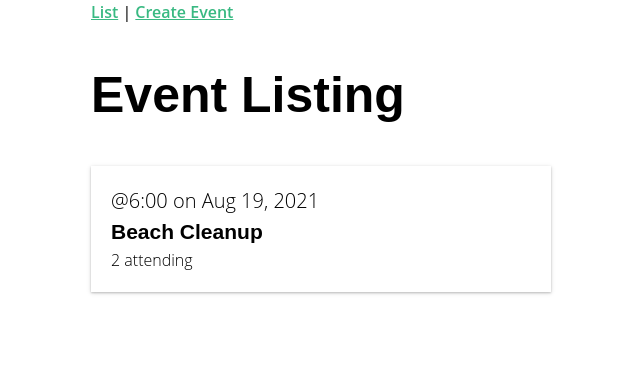
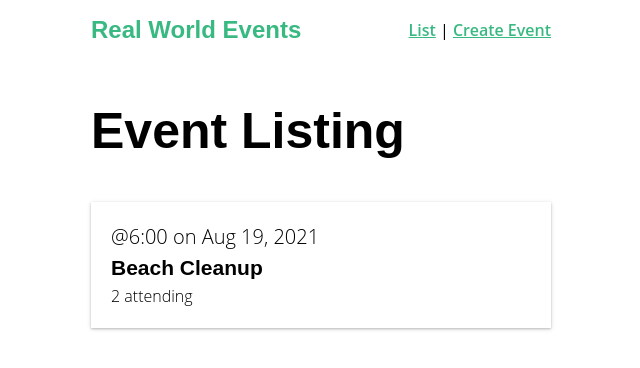
Before and after one commit to Leandri-Viviers/VueMastery-RealWorldVue2, a Vue app: page / in a window 1280 px wide. Shown: the top 368 px of the page, without its empty margins (319-959 px from the left). Built offline with nearby package versions, Linux system fonts and the light colour scheme.

Commit message:
Import Navbar in App

```diff
--- a/src/App.vue
+++ b/src/App.vue
@@ -1,12 +1,18 @@
 <template>
   <div id="app">
-    <div id="nav">
-      <router-link :to="{ name: 'event-list' }">List</router-link> |
-      <router-link :to="{ name: 'event-create' }">Create Event</router-link>
-    </div>
+    <NavBar />
     <router-view />
   </div>
 </template>
+
+<script>
+import NavBar from '@/components/NavBar.vue'
+export default {
+  components: {
+    NavBar,
+  },
+}
+</script>
 
 <style>
 html {
```
